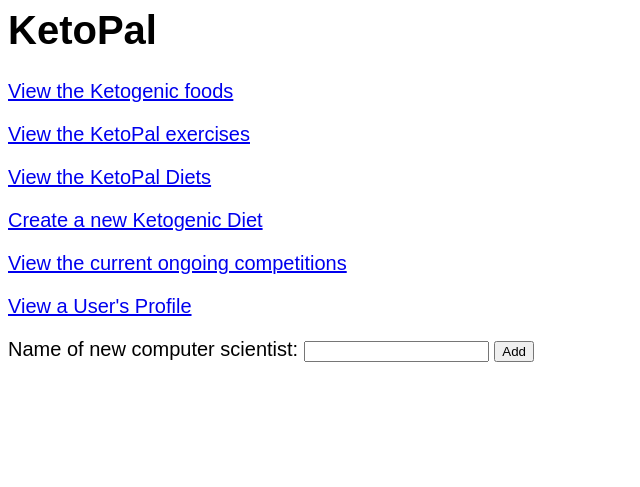
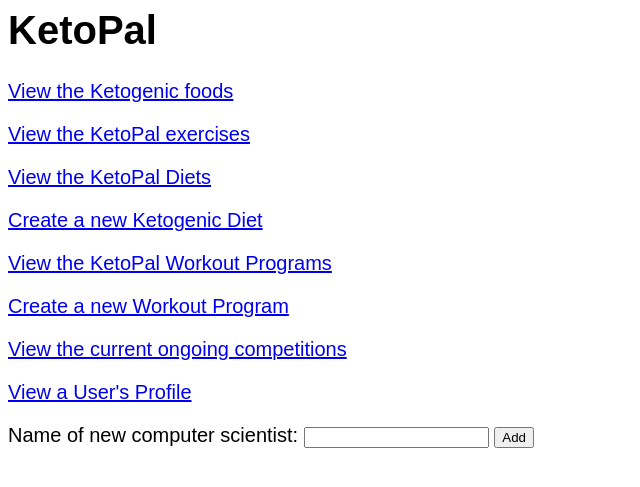
Before and after one commit to rl2745/KetoPalWebDesign, a Flask app: page / in a window 1280 px wide. Shown: the top 487 px of the page, without its empty margins (0-640 px from the left). Run offline with Flask 2, Linux system fonts and the light colour scheme; data that the repository does not hold is empty; parts of the project's set-up code (start-up, migrations or seed data) failed here and were passed over.

Commit message:
updated index

```diff
--- a/templates/index.html
+++ b/templates/index.html
@@ -20,6 +20,10 @@
 
 <p><a href="newDiet">Create a new Ketogenic Diet</a></p>
 
+<p><a href="workouts">View the KetoPal Workout Programs</a></p>
+
+<p><a href="newWorkout">Create a new Workout Program</a></p>
+
 <p><a href="competitions">View the current ongoing competitions</a></p>
 
 <p><a href="userProfile">View a User's Profile</a></p>
```
